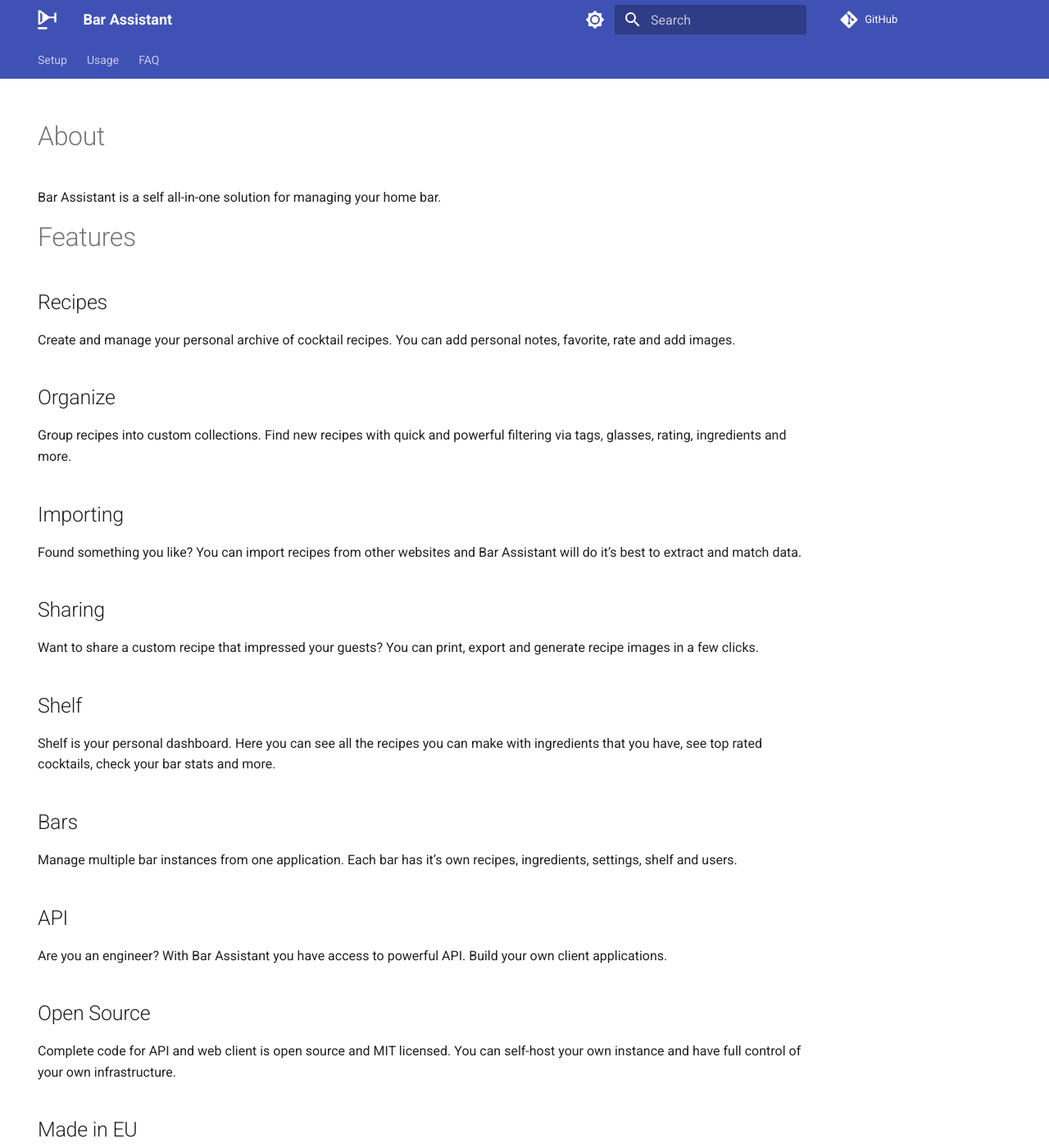
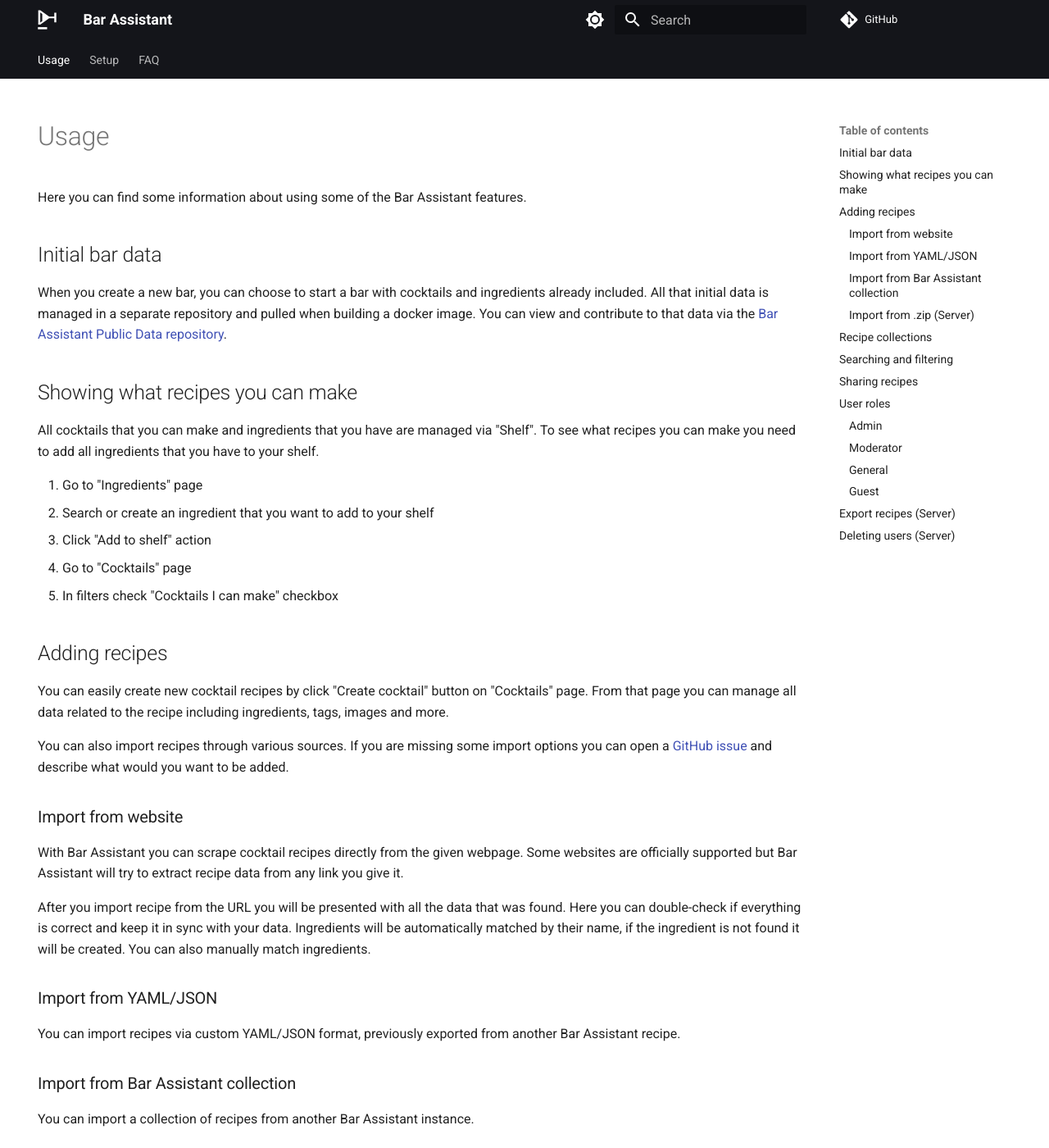
Before and after one commit to bar-assistant/docs, an MkDocs documentation site: the page built from docs/index.md, in a window 1280 px wide and 1400 px high. Shown: the whole window at 82% size. Built offline with MkDocs 1.6.1 and Material for MkDocs 9.7.7, drawn with Linux system fonts in a browser that asks for light colours; comment, search, counter and statistics services are not loaded; some of the changed text lies outside the part shown.

Commit message:
Update docs

```diff
--- a/docs/index.md
+++ b/docs/index.md
@@ -3,35 +3,139 @@
   - navigation
 ---
 
-# About
+# Usage
 
-Bar Assistant is a self all-in-one solution for managing your home bar.
+Here you can find some information about using some of the Bar Assistant features.
 
-# Features
+## Initial bar data
 
-## Recipes
-Create and manage your personal archive of cocktail recipes. You can add personal notes, favorite, rate and add images.
+When you create a new bar, you can choose to start a bar with cocktails and ingredients already included. All that initial data is managed in a separate repository and pulled when building a docker image. You can view and contribute to that data via the [Bar Assistant Public Data repository](https://github.com/bar-assistant/data).
 
-## Organize
-Group recipes into custom collections. Find new recipes with quick and powerful filtering via tags, glasses, rating, ingredients and more.
+<!-- ![Screenshot](assets/screenshots/bar-create.png) -->
 
-## Importing
-Found something you like? You can import recipes from other websites and Bar Assistant will do it’s best to extract and match data.
+## Showing what recipes you can make
 
-## Sharing
-Want to share a custom recipe that impressed your guests? You can print, export and generate recipe images in a few clicks.
+All cocktails that you can make and ingredients that you have are managed via "Shelf". To see what recipes you can make you need to add all ingredients that you have to your shelf.
 
-## Shelf
-Shelf is your personal dashboard. Here you can see all the recipes you can make with ingredients that you have, see top rated cocktails, check your bar stats and more.
+1. Go to "Ingredients" page
+2. Search or create an ingredient that you want to add to your shelf
+3. Click "Add to shelf" action
+4. Go to "Cocktails" page
+5. In filters check "Cocktails I can make" checkbox
 
-## Bars
-Manage multiple bar instances from one application. Each bar has it’s own recipes, ingredients, settings, shelf and users.
+## Adding recipes
 
-## API
-Are you an engineer? With Bar Assistant you have access to powerful API. Build your own client applications.
+You can easily create new cocktail recipes by click "Create cocktail" button on "Cocktails" page. From that page you can manage all data related to the recipe including ingredients, tags, images and more.
 
-## Open Source
-Complete code for API and web client is open source and MIT licensed. You can self-host your own instance and have full control of your own infrastructure.
+You can also import recipes through various sources. If you are missing some import options you can open a [GitHub issue](https://github.com/karlomikus/bar-assistant) and describe what would you want to be added.
 
-## Made in EU
-Proudly made in Croatia. We collect minimum required data needed to run and the service is GDPR compliant.
+### Import from website
+
+With Bar Assistant you can scrape cocktail recipes directly from the given webpage. Some websites are officially supported but Bar Assistant will try to extract recipe data from any link you give it.
+
+After you import recipe from the URL you will be presented with all the data that was found. Here you can double-check if everything is correct and keep it in sync with your data. Ingredients will be automatically matched by their name, if the ingredient is not found it will be created. You can also manually match ingredients.
+
+### Import from YAML/JSON
+
+You can import recipes via custom YAML/JSON format, previously exported from another Bar Assistant recipe.
+
+### Import from Bar Assistant collection
+
+You can import a collection of recipes from another Bar Assistant instance.
+
+### Import from .zip (Server)
+
+If you previously exported recipes with `php artisan bar:export-recipes {barId}` command, you can use `php artisan bar:import-zip {path}` command to import those recipes. You will have to provide either an existing bar id or you will have the option to create a new one.
+
+1. Find email of a user that you want to delete, for example: `karlo@barassistant.app`.
+2. If using docker, run `docker compose exec bar-assistant php artisan bar:delete-user karlo@barassistant.app`
+3. Follow on screen instructions
+
+## Recipe collections
+
+You can create a recipe collection in a few ways.
+
+By manually creating collections via the "Collections" page. Then you can go to a single cocktail recipe and in the actions dropdown select "Add to collection". You can also create a new collection directly from dialog that shows up.
+
+To add multiple recipes to collection you can use "Cocktails" page to filter what cocktails you want to add and then click "Add to collection" button in top right.
+
+If you want to share your collection with all the members in the bar you can enable that on "Collections" page when you edit a specific collection. All shared collections will be shown in the filter sidebar od "Cocktails" page.
+
+## Searching and filtering
+
+You can use global search that is always available when you click "Search" in site header. This search is fast and powered by Meilisearch. From here you can also filter ingredients and cocktails.
+
+You can also be more specific with filters when you are on main resource page.
+
+Available cocktail filters:
+
+- Cocktails you can make
+- Favorites
+- Cocktails with a public link
+- Collections - including your and other bar members collections
+- Recipes added by specific users
+- Main ingredient - The ingredient that is in first place in the cocktail recipe is marked as the main ingredient
+- Cocktail preparation method
+- Cocktail strength by ABV
+- Custom tags you've added
+- Glass type
+- Total number of ingredients
+- By ratings
+
+Available ingredient filters:
+
+- Ingredients in your shelf
+- Ingredients on your shopping list
+- Ingredients used as main ingredient
+- Category
+- Strength
+
+These facets combined with custom sorting give you powerful filtering capabilities.
+
+## Sharing recipes
+
+Bar Assistant allows you to share recipes in a few ways. All actions are available on a specific cocktail recipe page.
+
+- Print recipe - This shows you print-friendly page with the recipe information
+- Create public link - This will create a public link which you can share with your friends
+- Generate recipe image - Create a recipe image that you can share with your friends
+- Copy as plain text - This will copy recipe information as plain text in your clipboard
+- Copy as JSON/YAML - This will copy recipe in a specific format which you can use to import it into another bar
+- Copy as Markdown - This will copy recipe information in Markdown format
+
+## User roles
+
+There is a few user roles in the Bar Assistant.
+
+### Admin
+
+Complete access to bar actions. Can't delete the bar.
+
+### Moderator
+
+Can manage cocktails and ingredients. Can manage bar settings except bar members.
+
+### General
+
+Can manage cocktails and ingredients.
+
+### Guest
+
+Can only view, favorite and rate recipes and ingredients. Can also create collections.
+
+!!! warning
+
+    Keep in mind that the user that created the bar can delete it at any point (independent of the role he has). Deleting the bar also deletes all the recipes and ingredients that members added.
+
+## Export recipes (Server)
+
+You can export all cocktail recipes from your bar by using the CLI. Running `php artisan bar:export-recipes {barId}` will generate a .zip file with all cocktail recipes, ingredients and images.
+
+1. Find ID of a bar you want to export recipes from. You can use a basic SQL query to find a list of bars, for example: `sqlite3 storage/bar-assistant/database.ba3.sqlite 'SELECT * FROM bars'`. I'll use `31` as example bar id.
+2. If using docker, run `docker compose exec bar-assistant php artisan bar:export-recipes 31`
+3. Follow on-screen instructions
+4. You can find your .zip file in the volume you mounted: `volume/backups/202312021054_recipes.zip`
+
+## Deleting users (Server)
+
+When a user deletes his account, to keep data integrity, all his account data gets anonymized. If you want to completely delete a user you can use the following command: `php artisan bar:delete-user {email}`. This will delete user and all his data, including cocktails, bars and ingredients he created.
--- a/mkdocs.yml
+++ b/mkdocs.yml
@@ -20,9 +20,9 @@
     - navigation.tabs
   palette:
     # Palette toggle for light mode
-    - scheme: indigo
+    - scheme: black
       accent: pink
-      primary: indigo
+      primary: black
       toggle:
         icon: material/brightness-7
         name: Switch to dark mode
@@ -30,11 +30,12 @@
     # Palette toggle for dark mode
     - scheme: slate
       accent: pink
-      primary: indigo
+      primary: deep orange
       toggle:
         icon: material/brightness-4
         name: Switch to light mode
 nav:
+  - index.md
   - Setup:
     - 'setup/index.md'
     - 'setup/source-install.md'
@@ -43,9 +44,7 @@
     - 'setup/backups.md'
     - 'setup/migrate-to-15.md'
     - 'setup/migrate-to-30.md'
-  - 'usage/index.md'
   - 'faq.md'
-  # - 'changelog.md'
 
 extra:
   analytics:
```
Also changed, not shown: docs/changelog.md (deleted, +0 -1 lines), docs/faq.md (+1 -1 lines), docs/usage/index.md (deleted, +0 -53 lines), docs/assets/favicon.png, docs/assets/screenshots/bar-create.png (added).
